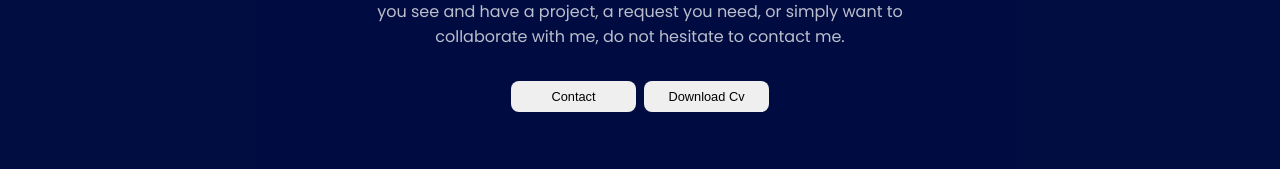
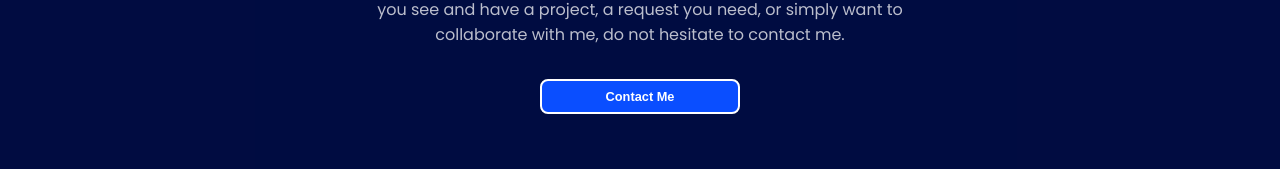
Before and after one commit to Chrissiku/my-portfolio, a React (Create React App) app: page / in a window 1280 px wide. Shown: the part 504-673 px from the top of the page. Built offline with nearby package versions, Linux system fonts and the light colour scheme.

Commit message:
Refactor home section

```diff
--- a/src/App.css
+++ b/src/App.css
@@ -203,8 +203,24 @@ section.home .buttons {
 }
 
 section.home .buttons button {
-  width: 125px;
+  width: 200px;
+  font-weight: 600;
+  border: 2px solid ;
 }
+
+section.home .contact-btn {
+  background-color: var(--text-primary);
+  color: #fff;
+  transition: all 0.5s;
+}
+
+section.home .contact-btn:hover{
+  background-color: #059c05;
+  color: #fff;
+  transition: all 0.5s;
+  border: 2px solid var(--text-secondary);
+}
+
 
 /* About Section */
 
--- a/src/Components/Home/Home.js
+++ b/src/Components/Home/Home.js
@@ -43,13 +43,13 @@ const Home = () => {
             duration={1000}
             delay={100}
           >
-            <button type="button" className="btn">
-              Contact
+            <button type="button" className="btn contact-btn">
+              Contact Me
             </button>
           </Link>
-          <button type="button" className="btn">
+          {/* <button type="button" className="btn cv">
             Download Cv
-          </button>
+          </button> */}
         </div>
       </section>
     </>
```
